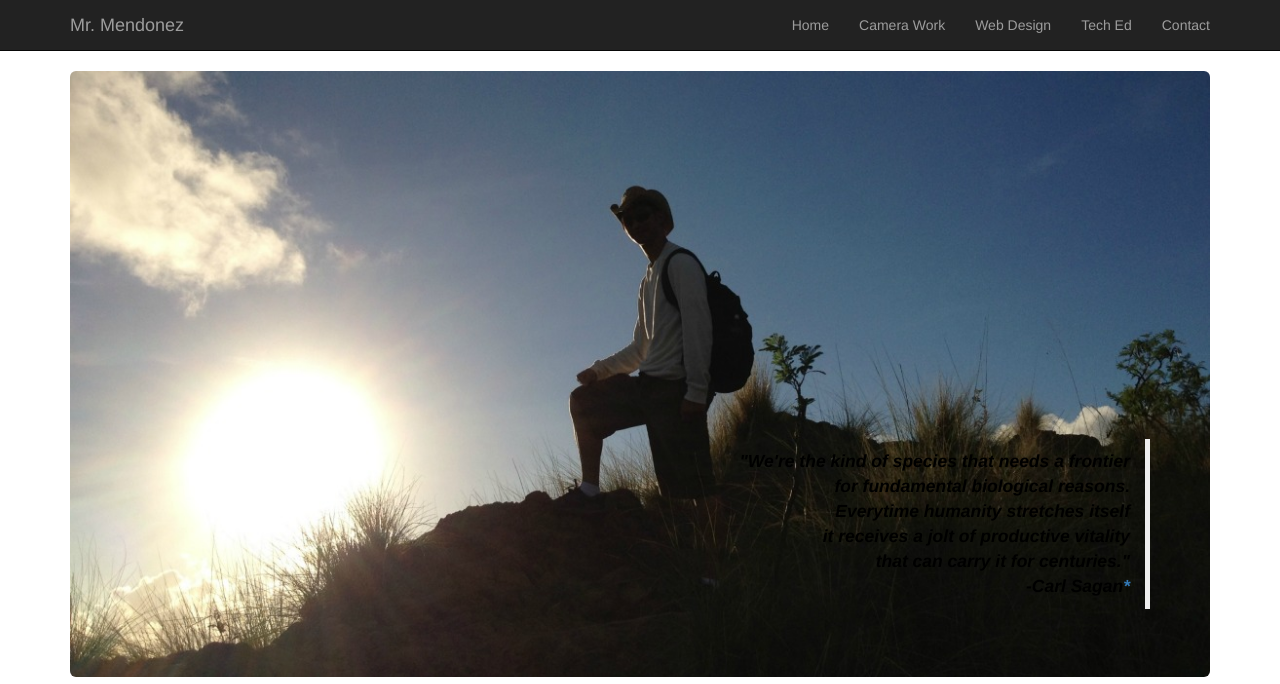
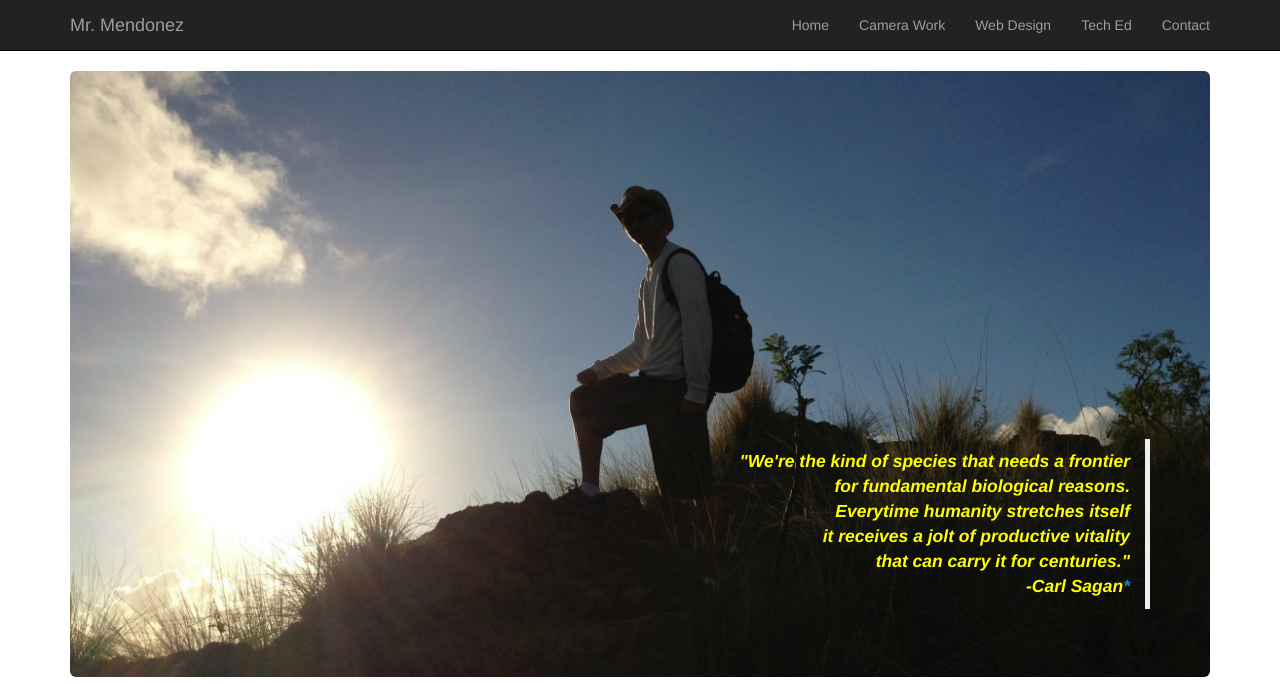
Before and after one commit to MrMendonez/MrMendonez.github.io, a PHP site: page / in a window 1280 px wide. Shown: the top 684 px of the page. Run offline with PHP 8.4, Linux system fonts and the light colour scheme; some libraries are stand-ins or nearby versions.

Commit message:
changed jt font to yellow

```diff
--- a/css/styles.css
+++ b/css/styles.css
@@ -33,7 +33,7 @@ body {
     background-position: 50% 80%;
     background-size: cover;
     background-repeat: no-repeat;
-    color: black;
+    color: yellow;
     /* text-shadow: black 1em 1em 1em; */
     font-weight: bold;
 }
```
